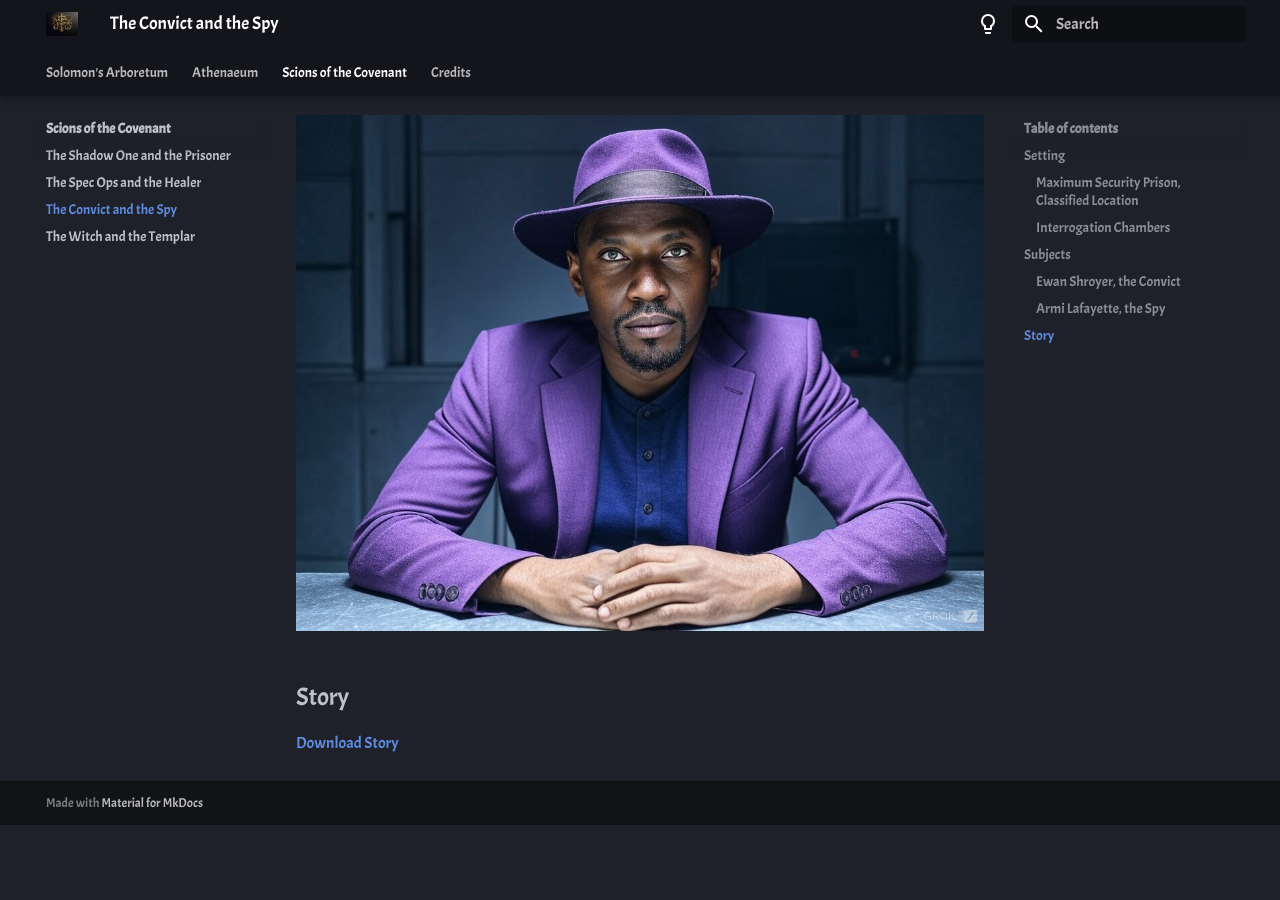
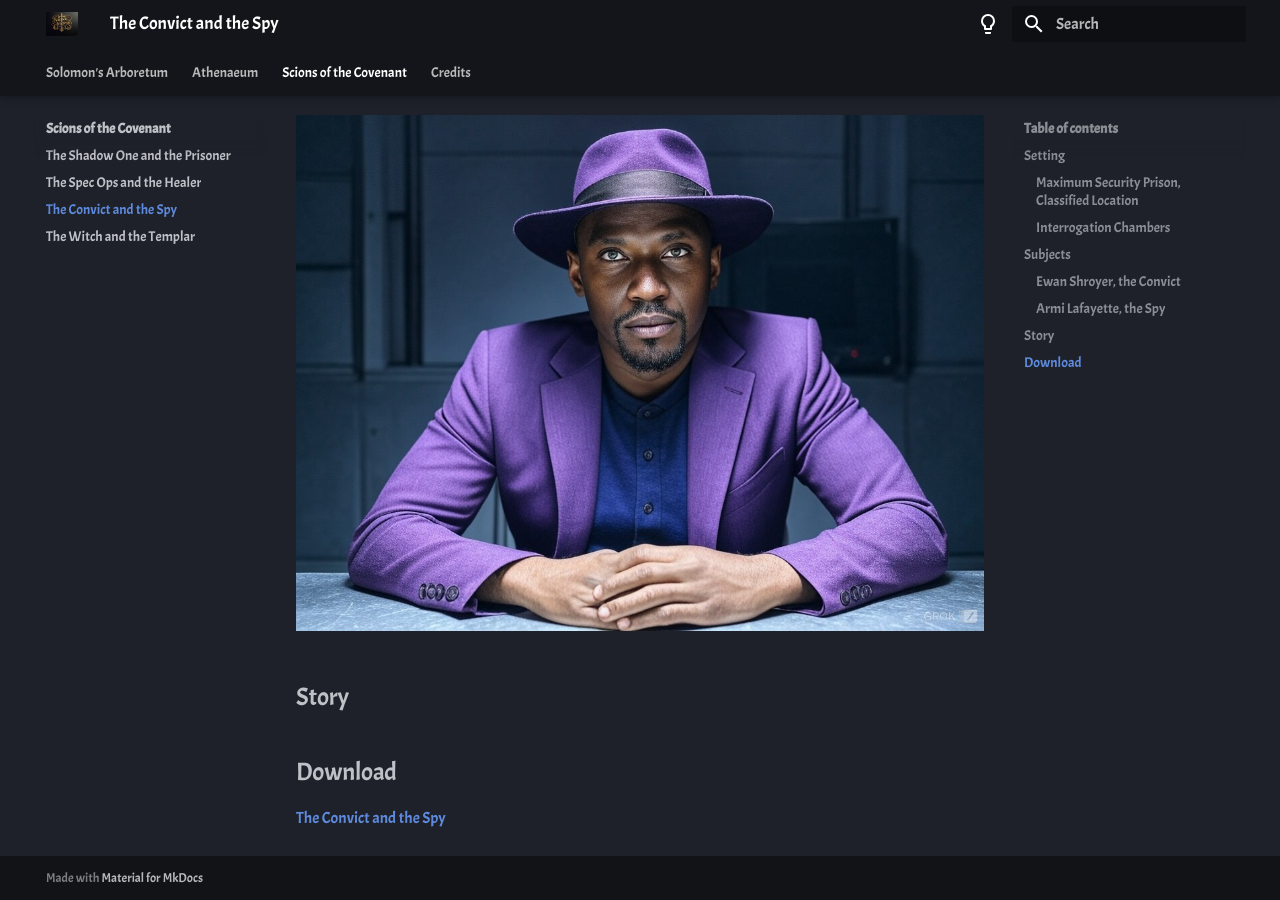
Before and after one commit to gamefreakcabe/solomons-arboretum, an MkDocs documentation site: the page built from docs/sotc/convict-spy.md, in a window 1280 px wide and 900 px high, scrolled down 2117 px. Built offline with MkDocs 1.6.1 and Material for MkDocs 9.7.7, drawn with Linux system fonts in a browser that asks for light colours; before the commit the page ends 2942 px from its top, so only the background shows below that.

Commit message:
Update convict-spy.md

```diff
--- a/docs/sotc/convict-spy.md
+++ b/docs/sotc/convict-spy.md
@@ -30,4 +30,7 @@
 
 ## Story
 
-<a href="../sotc/convict-spy.pdf" download>Download Story</a>
+
+## Download
+
+<a href="../sotc/convict-spy.pdf" download>The Convict and the Spy</a>
```
